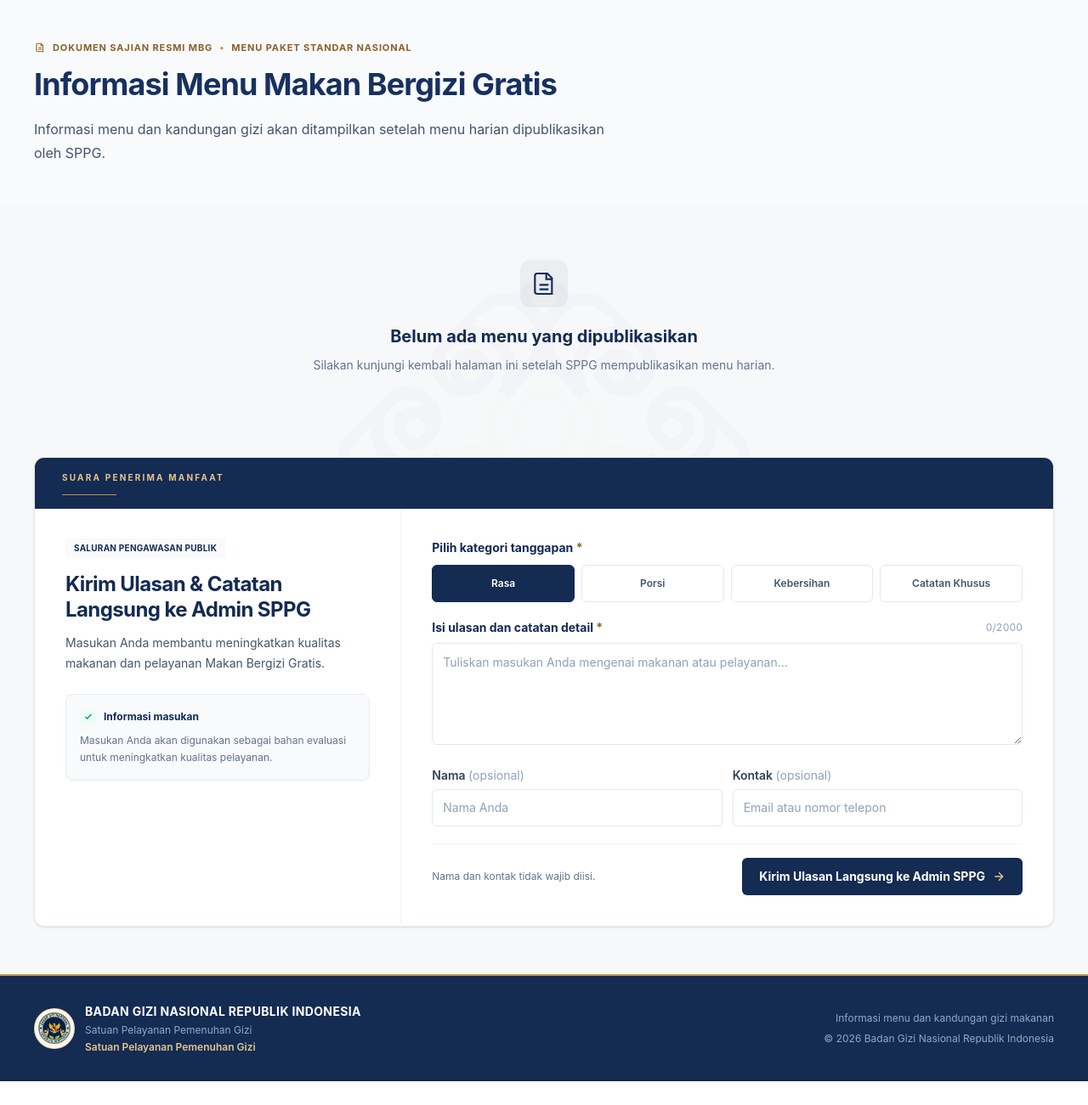
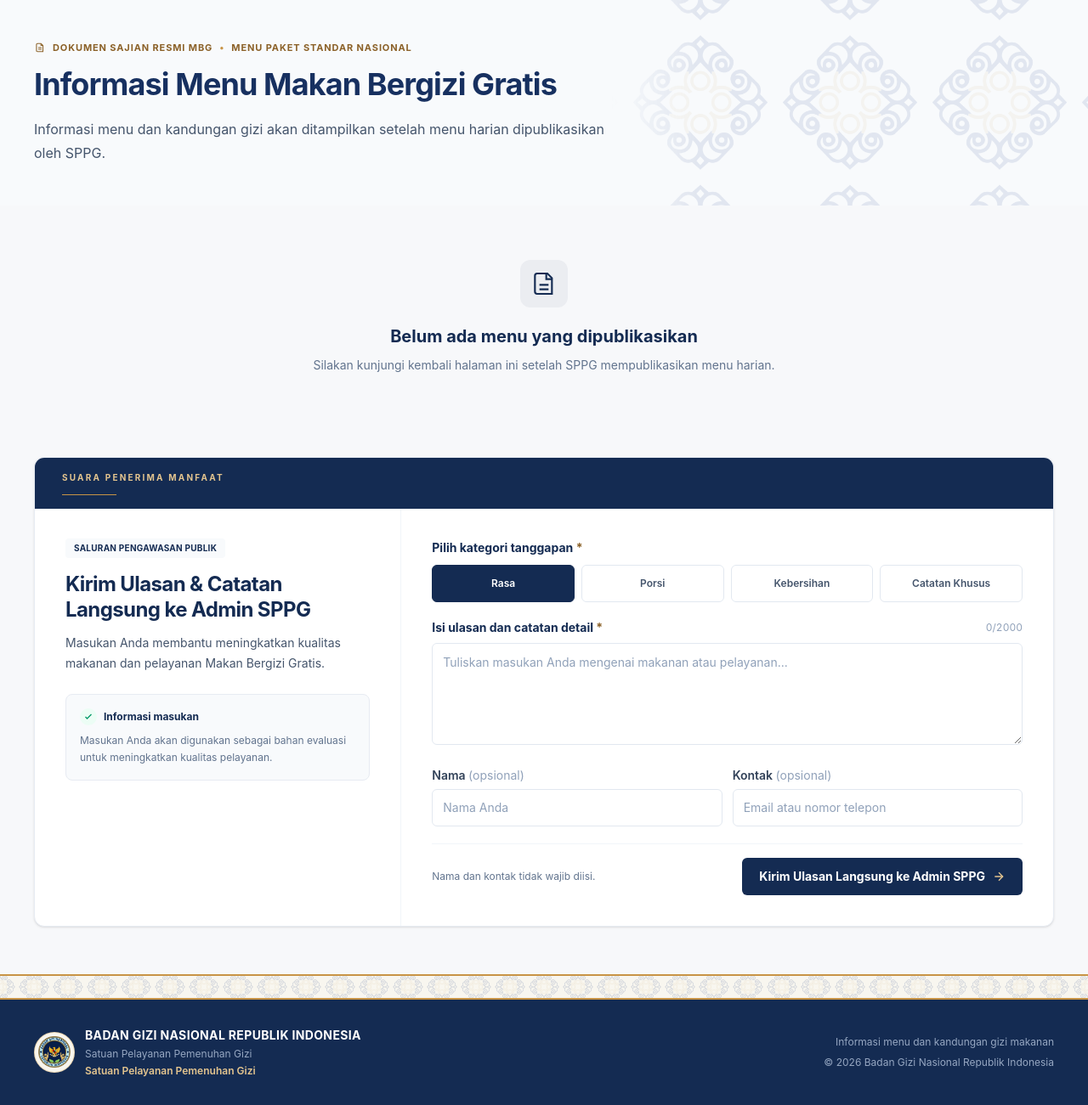
Before and after one commit to Yopa28/mbg, a Laravel app: page / in a window 1280 px wide. Shown: the part 130-1431 px from the top of the page at 85% size. Before the commit the page ends 1403 px from the top, so only its background shows below. Run offline with Laravel 12, Linux system fonts and the light colour scheme; data that the repository does not hold is empty; style sheets or scripts are compiled from the project's sources; some libraries are stand-ins or nearby versions.

Commit message:
style: integrate Dairi batik identity and motion
Co-authored-by: Copilot <223556219+Copilot@users.noreply.github.com>

```diff
--- a/resources/css/app.css
+++ b/resources/css/app.css
@@ -33,9 +33,77 @@
     }
 }
 
+@keyframes public-batik-reveal {
+    from {
+        opacity: 0;
+        transform: translateX(8px);
+    }
+
+    to {
+        opacity: 0.1;
+        transform: translateX(0);
+    }
+}
+
+.public-batik-hero {
+    background-image: var(--public-batik-image);
+    background-position: center;
+    background-repeat: repeat;
+    background-size: 176px 176px;
+    mask-image: linear-gradient(to right, transparent 0%, black 18%, black 100%);
+    mix-blend-mode: multiply;
+    opacity: 0.1;
+    -webkit-mask-image: linear-gradient(to right, transparent 0%, black 18%, black 100%);
+}
+
+.public-batik-divider {
+    position: relative;
+    height: 36px;
+    overflow: hidden;
+    border-block: 1px solid rgb(200 148 70 / 24%);
+    background-color: var(--color-bgn-cream);
+}
+
+.public-batik-divider::before,
+.public-batik-footer-edge::before {
+    position: absolute;
+    inset: 0;
+    background-image: var(--public-batik-image);
+    background-repeat: repeat-x;
+    background-position: center;
+    content: '';
+    mix-blend-mode: multiply;
+}
+
+.public-batik-divider::before {
+    background-size: 36px 36px;
+    opacity: 0.16;
+}
+
+.public-batik-footer-edge {
+    position: relative;
+    height: 28px;
+    overflow: hidden;
+    border-bottom: 2px solid var(--color-bgn-gold);
+    background-color: var(--color-bgn-cream);
+}
+
+.public-batik-footer-edge::before {
+    background-size: 40px 40px;
+    opacity: 0.14;
+}
+
 @media (prefers-reduced-motion: no-preference) {
     .public-page-enter {
         animation: public-page-enter 420ms cubic-bezier(0.22, 0.68, 0, 1) both;
+    }
+
+    .public-hero-date {
+        animation-delay: 80ms;
+    }
+
+    .public-batik-hero {
+        animation: public-batik-reveal 850ms cubic-bezier(0.22, 0.68, 0, 1) 120ms both;
     }
 
     .public-scroll-reveal.is-pending {
@@ -45,6 +113,20 @@
 
     .public-scroll-reveal.is-visible {
         animation: public-page-enter 420ms cubic-bezier(0.22, 0.68, 0, 1) both;
+    }
+
+    .public-scroll-reveal--stagger.is-pending .public-reveal-item {
+        opacity: 0;
+        transform: translateY(6px);
+    }
+
+    .public-scroll-reveal--stagger.is-visible {
+        animation: none;
+    }
+
+    .public-scroll-reveal--stagger.is-visible .public-reveal-item {
+        animation: public-page-enter 420ms cubic-bezier(0.22, 0.68, 0, 1) both;
+        animation-delay: var(--public-reveal-delay, 0ms);
     }
 }
 
@@ -63,4 +145,10 @@
         opacity: 1;
         transform: none;
     }
+
+    .public-page-motion .public-batik-hero {
+        animation: none !important;
+        opacity: 0.1;
+        transform: none;
+    }
 }
--- a/resources/js/Components/Public/KitchenDocumentation.vue
+++ b/resources/js/Components/Public/KitchenDocumentation.vue
@@ -35,10 +35,10 @@ const formatDateTime = (value) => {
 <template>
     <section
         v-if="documentations.length"
-        class="public-scroll-reveal border-y border-bgn-line bg-bgn-paper"
+        class="public-scroll-reveal public-scroll-reveal--stagger border-y border-bgn-line bg-bgn-paper"
     >
         <div class="mx-auto max-w-[1440px] px-5 py-10 sm:px-8 lg:px-10 lg:py-12">
-            <div class="mb-6">
+            <div class="public-reveal-item mb-6">
                 <p class="text-xs font-bold uppercase tracking-[0.16em] text-bgn-gold-dark">
                     Transparansi proses dapur
                 </p>
@@ -52,9 +52,10 @@ const formatDateTime = (value) => {
 
             <div class="grid items-start grid-cols-1 gap-5 md:grid-cols-2 xl:grid-cols-3">
                 <article
-                    v-for="item in documentations"
+                    v-for="(item, index) in documentations"
                     :key="item.id"
-                    class="group overflow-hidden rounded-xl border border-bgn-line bg-white shadow-sm transition-[transform,box-shadow,border-color] duration-200 hover:-translate-y-0.5 hover:border-bgn-gold/40 hover:shadow-[0_8px_22px_rgba(20,43,82,0.08)] motion-reduce:transform-none"
+                    :style="{ '--public-reveal-delay': `${Math.min(index + 1, 4) * 45}ms` }"
+                    class="public-reveal-item group overflow-hidden rounded-xl border border-bgn-line bg-white shadow-sm transition-[transform,box-shadow,border-color] duration-200 hover:-translate-y-0.5 hover:border-bgn-gold/40 hover:shadow-[0_8px_22px_rgba(20,43,82,0.08)] motion-reduce:transform-none"
                 >
                     <div class="group/photo relative aspect-[16/10] w-full overflow-hidden bg-slate-100">
                         <img
--- a/resources/js/Layouts/PublicLayout.vue
+++ b/resources/js/Layouts/PublicLayout.vue
@@ -1,6 +1,5 @@
 <script setup>
 const bgnLogoUrl = '/images/bgn-seal.png';
-const dairiBatikUrl = '/images/dairi-batik.png';
 
 defineProps({
     sppg: {
@@ -11,7 +10,7 @@ defineProps({
 </script>
 
 <template>
-    <div class="public-page-motion min-h-screen bg-bgn-paper text-slate-800">
+    <div class="public-page-motion min-h-screen bg-bgn-paper text-slate-800" style="--public-batik-image: url('/images/dairi-batik.png')">
         <header class="relative border-b-2 border-bgn-gold bg-bgn-navy text-white shadow-sm">
             <div class="relative mx-auto flex max-w-[1440px] items-center gap-4 px-5 py-4 sm:gap-5 sm:px-8 sm:py-5 lg:px-10">
                 <a href="/" class="group flex shrink-0 items-center rounded-lg focus-visible:outline-none focus-visible:ring-2 focus-visible:ring-bgn-gold-soft focus-visible:ring-offset-4 focus-visible:ring-offset-bgn-navy">
@@ -49,22 +48,13 @@ defineProps({
         </header>
 
         <main class="relative isolate min-h-[60vh]">
-            <img
-                :src="dairiBatikUrl"
-                alt=""
-                aria-hidden="true"
-                width="600"
-                height="600"
-                class="pointer-events-none absolute left-1/2 top-72 z-0 hidden w-[min(60vw,600px)] -translate-x-1/2 opacity-[0.025] mix-blend-multiply select-none sm:block"
-                loading="lazy"
-                decoding="async"
-            />
             <div class="relative z-10">
                 <slot />
             </div>
         </main>
 
         <footer class="border-t-2 border-bgn-gold bg-bgn-navy text-white">
+            <div aria-hidden="true" class="public-batik-footer-edge"></div>
             <div class="mx-auto flex max-w-[1440px] flex-col gap-6 px-5 py-8 sm:px-8 md:flex-row md:items-center md:justify-between lg:px-10">
                 <div class="flex items-center gap-3">
                     <div class="flex h-12 w-12 shrink-0 items-center justify-center rounded-full border border-bgn-gold-soft/60 bg-bgn-cream p-1">
--- a/resources/js/Pages/Public/Menu/Index.vue
+++ b/resources/js/Pages/Public/Menu/Index.vue
@@ -190,10 +190,11 @@ onBeforeUnmount(() => revealObserver?.disconnect());
 
     <div>
         <!-- Hero menu -->
-        <section class="public-page-enter relative overflow-hidden bg-bgn-surface">
-            <div class="relative mx-auto max-w-[1440px] px-5 py-8 sm:px-8 sm:py-10 lg:px-10 lg:py-12">
+        <section class="relative overflow-hidden bg-bgn-surface">
+            <div aria-hidden="true" class="public-batik-hero pointer-events-none absolute inset-y-0 right-0 z-0 hidden w-[min(44vw,560px)] lg:block"></div>
+            <div class="relative z-10 mx-auto max-w-[1440px] px-5 py-8 sm:px-8 sm:py-10 lg:px-10 lg:py-12">
                 <div v-if="menu" class="grid items-end gap-7 border-b border-bgn-line pb-8 lg:grid-cols-[minmax(0,1.45fr)_minmax(280px,0.55fr)] lg:gap-10 lg:pb-10">
-                    <div class="min-w-0 max-w-5xl">
+                    <div class="public-page-enter min-w-0 max-w-5xl">
                         <div class="flex flex-wrap items-center gap-2 text-[10px] font-bold uppercase tracking-[0.08em] text-bgn-gold-dark sm:text-[11px]">
                             <svg viewBox="0 0 24 24" fill="none" class="h-3.5 w-3.5 shrink-0" stroke="currentColor" stroke-width="1.8" aria-hidden="true">
                                 <path d="M7 3.75h7l4 4v12.5H7a2 2 0 0 1-2-2v-12.5a2 2 0 0 1 2-2Z"></path>
@@ -213,7 +214,7 @@ onBeforeUnmount(() => revealObserver?.disconnect());
                         </p>
                     </div>
 
-                    <div class="border-l-2 border-bgn-gold bg-bgn-navy px-5 py-4 text-white sm:px-6 sm:py-5 lg:justify-self-end lg:w-full lg:max-w-[360px]">
+                    <div class="public-page-enter public-hero-date border-l-2 border-bgn-gold bg-bgn-navy px-5 py-4 text-white sm:px-6 sm:py-5 lg:justify-self-end lg:w-full lg:max-w-[360px]">
                         <p class="text-[10px] font-bold uppercase tracking-[0.18em] text-bgn-gold-soft">
                             Menu Hari Ini
                         </p>
@@ -223,7 +224,7 @@ onBeforeUnmount(() => revealObserver?.disconnect());
                     </div>
                 </div>
 
-                <div v-else class="max-w-5xl">
+                <div v-else class="public-page-enter max-w-5xl">
                     <div class="flex flex-wrap items-center gap-2 text-[10px] font-bold uppercase tracking-[0.08em] text-bgn-gold-dark sm:text-[11px]">
                         <svg viewBox="0 0 24 24" fill="none" class="h-3.5 w-3.5 shrink-0" stroke="currentColor" stroke-width="1.8" aria-hidden="true">
                             <path d="M7 3.75h7l4 4v12.5H7a2 2 0 0 1-2-2v-12.5a2 2 0 0 1 2-2Z"></path>
@@ -245,8 +246,8 @@ onBeforeUnmount(() => revealObserver?.disconnect());
         </section>
 
         <!-- Portion cards -->
-        <section v-if="menu" class="public-scroll-reveal mx-auto max-w-[1440px] px-5 pb-5 pt-10 sm:px-8 sm:pt-12 lg:px-10">
-            <div class="mb-9">
+        <section v-if="menu" class="public-scroll-reveal public-scroll-reveal--stagger mx-auto max-w-[1440px] px-5 pb-5 pt-10 sm:px-8 sm:pt-12 lg:px-10">
+            <div class="public-reveal-item mb-9">
                 <p class="text-xs font-bold uppercase tracking-[0.16em] text-bgn-gold-dark">
                     Komposisi makanan
                 </p>
@@ -260,9 +261,10 @@ onBeforeUnmount(() => revealObserver?.disconnect());
 
             <div class="grid items-start gap-6 md:grid-cols-2 xl:grid-cols-3 xl:gap-5">
                 <article
-                    v-for="portion in portions"
+                    v-for="(portion, index) in portions"
                     :key="portion.key"
-                    class="group overflow-hidden rounded-xl border border-bgn-line bg-white shadow-[0_4px_16px_rgba(20,43,82,0.05)] transition-[transform,box-shadow,border-color] duration-200 ease-out hover:-translate-y-0.5 hover:border-bgn-gold/40 hover:shadow-[0_8px_22px_rgba(20,43,82,0.08)] motion-reduce:transform-none"
+                    :style="{ '--public-reveal-delay': `${(index + 1) * 55}ms` }"
+                    class="public-reveal-item group overflow-hidden rounded-xl border border-bgn-line bg-white shadow-[0_4px_16px_rgba(20,43,82,0.05)] transition-[transform,box-shadow,border-color] duration-200 ease-out hover:-translate-y-0.5 hover:border-bgn-gold/40 hover:shadow-[0_8px_22px_rgba(20,43,82,0.08)] motion-reduce:transform-none"
                 >
                     <div class="flex items-center justify-between gap-3 border-b border-bgn-gold/35 bg-bgn-navy px-5 py-3.5">
                         <div>
@@ -431,6 +433,12 @@ onBeforeUnmount(() => revealObserver?.disconnect());
             :documentations="menu.kitchen_documentations || []"
         />
 
+        <div
+            v-if="menu"
+            aria-hidden="true"
+            class="public-scroll-reveal public-batik-divider"
+        ></div>
+
         <!-- Nutrition transparency -->
         <section
             v-if="menu"
```
